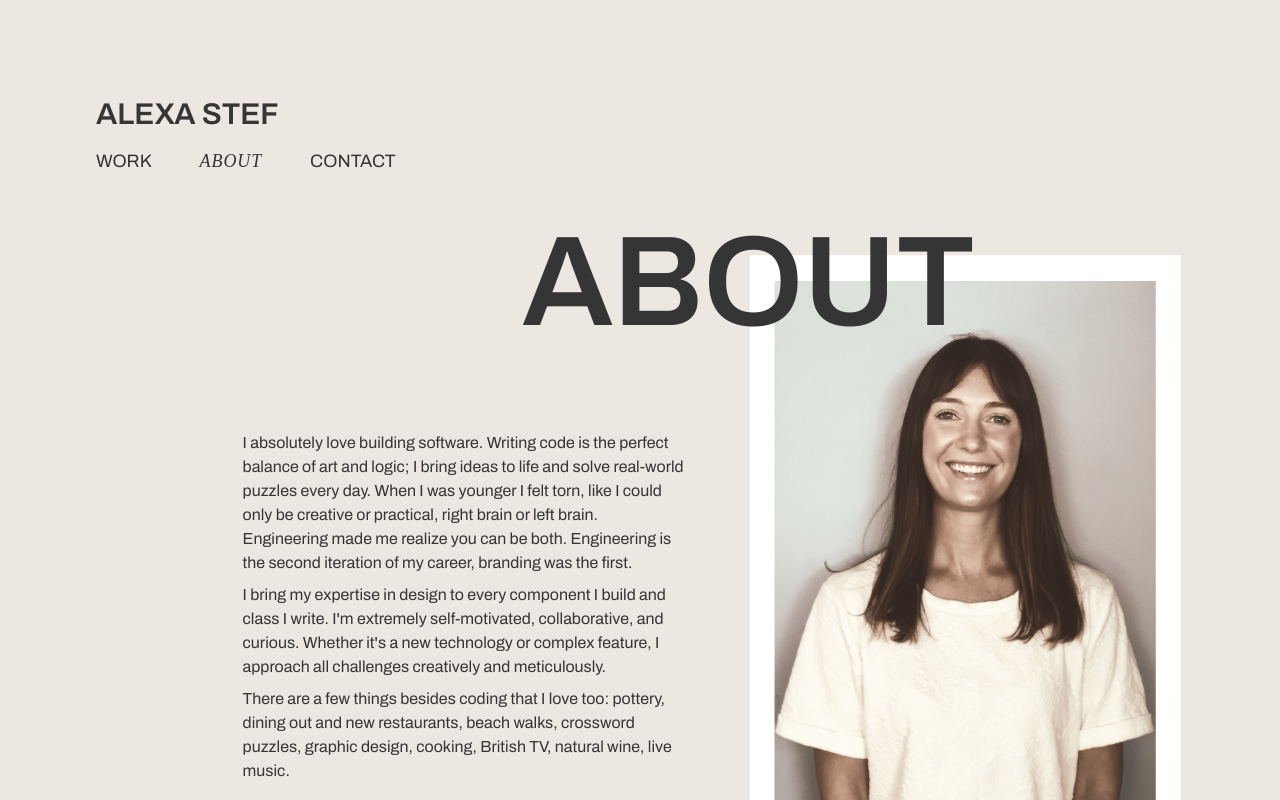
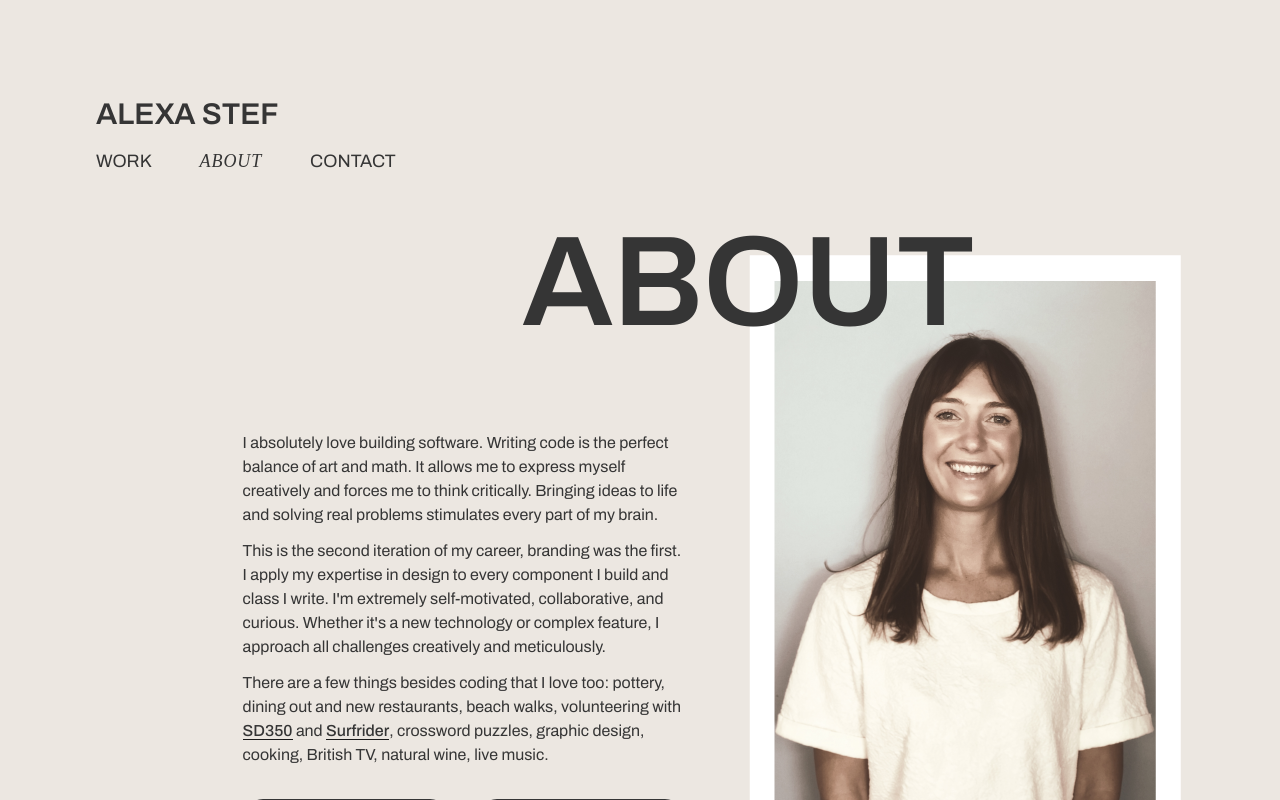
Before and after one commit to alexastef/portfolio, a React (Create React App) app: page /about in a window 1280 px wide. Shown: the top 800 px of the page. Built offline with nearby package versions, Linux system fonts and the light colour scheme; a web font is replaced by a local one.

Commit message:
couple fixes

```diff
--- a/src/pages/About/index.js
+++ b/src/pages/About/index.js
@@ -1,7 +1,7 @@
 import React, { useEffect, useRef, useState } from 'react';
 import { useNavigate } from 'react-router-dom';
 import { Transition } from 'react-transition-group';
-import { Box, Button, Flex, Grid, GridItem, Heading, Image, Text, VStack } from '@chakra-ui/react';
+import { Box, Button, Flex, Grid, GridItem, Heading, Image, Link, Text, VStack } from '@chakra-ui/react';
 
 import Resume from '../../assets/resume_web.pdf';
 import Page from '../../components/Page';
@@ -63,24 +63,34 @@ const About = () => {
               justifyContent={['normal', 'normal', 'flex-end']}
             >
               <Flex flexDirection="column" p={['1rem']} pr={['', '', '4rem']} width={['100%', '100%', '100%', '80%']}>
-                <VStack spacing={2}>
+                <VStack spacing={3}>
                   <Text>
-                    I absolutely love building software. Writing code is the perfect balance of art and logic; I bring ideas to life and solve real-world puzzles every day.
-                    When I was younger I felt torn, like I could only be creative or practical, right brain or left brain. Engineering
-                    made me realize you can be both. Engineering is the second iteration of my career, branding was the first.
+                    I absolutely love building software. Writing code is the perfect balance of art and math. It allows me to express myself creatively and forces me to think
+                    critically. Bringing ideas to life and solving real problems stimulates every part of my brain.
                   </Text>
 
                   <Text>
-                    I bring my expertise in design to every component I build and class I write. I&apos;m extremely self-motivated, collaborative, and curious.
-                    Whether it&apos;s a new technology or complex feature, I approach all challenges creatively and meticulously.
+                    This is the second iteration of my career, branding was the first. I apply my expertise in design to every component I build and class I write.
+                    I&apos;m extremely self-motivated, collaborative, and curious. Whether it&apos;s a new technology or complex feature,
+                    I approach all challenges creatively and meticulously.
                   </Text>
 
                   <Text>
-                    There are a few things besides coding that I love too: pottery, dining out and new restaurants, beach walks, crossword puzzles,
-                    graphic design, cooking, British TV, natural wine, live music.
+                    There are a few things besides coding that I love too: pottery, dining out and new restaurants, beach walks,
+                    volunteering with
+                    {' '}
+                    <Link _target="blank" className={`inline-link link-md ${showNav ? '' : 'hide'}`} href="https://sandiego350.org/" rel="noopner noreferrer">SD350</Link>
+                    {' '}
+
+                    and
+
+                    {' '}
+                    <Link _target="blank" className={`inline-link link-md ${showNav ? '' : 'hide'}`} href="https://www.surfrider.org//" rel="noopner noreferrer">Surfrider</Link>
+                    ,
+                    crossword puzzles, graphic design, cooking, British TV, natural wine, live music.
                   </Text>
                 </VStack>
-                <Flex display={showNav ? 'flex' : 'none'} flexWrap="wrap" justifyContent="space-between" margin="auto" width="100%">
+                <Flex display={showNav ? 'flex' : 'none'} flexWrap="wrap" justifyContent="space-between" margin="auto" mt={4} width="100%">
                   <Button
                     my={4}
                     width={['100%', '100%', '100%', '100%', '47%']}
--- a/src/pages/Contact/index.js
+++ b/src/pages/Contact/index.js
@@ -30,9 +30,9 @@ const Contact = () => {
         >
           <Text>alexa.c.stef@gmail.com</Text>
           <HStack>
-            <Link _target="blank" className="inline-link link-sm" href="https://www.linkedin.com/in/alexastef/" rel="noopner noreferrer">LinkedIn</Link>
+            <Link _target="blank" className={`inline-link link-sm ${showNav ? '' : 'hide'}`} href="https://www.linkedin.com/in/alexastef/" rel="noopner noreferrer">LinkedIn</Link>
             <Text>/</Text>
-            <Link _target="blank" className="inline-link link-sm" href="https://github.com/alexastef" rel="noopner noreferrer">GitHub</Link>
+            <Link _target="blank" className={`inline-link link-sm ${showNav ? '' : 'hide'}`} href="https://github.com/alexastef" rel="noopner noreferrer">GitHub</Link>
           </HStack>
         </Flex>
         <Flex flexBasis="50%" justifyContent={['flex-end', 'flex-end', 'flex-end', '']} overflowY="hidden" textAlign="right">
--- a/src/pages/Work/index.js
+++ b/src/pages/Work/index.js
@@ -44,7 +44,7 @@ const Work = () => {
           <HStack>
             <Heading size="2xl">PINS</Heading>
             <a href="https://www.pinsadvantage.com/" rel="noreferrer" target="_blank">
-              <IconButton aria-label="website" icon={<Icon as={BsGlobe} boxSize={6} />} size="lg" variant="text" />
+              <IconButton aria-label="website" display={showNav ? 'block' : 'none'} icon={<Icon as={BsGlobe} boxSize={6} />} size="lg" variant="text" />
             </a>
           </HStack>
           <Text>
--- a/src/pages/styles.css
+++ b/src/pages/styles.css
@@ -14,3 +14,12 @@
 .link-sm {
     font-size: 0.9em;
 }
+
+.link-md {
+    font-size: 1em;
+    border-bottom: 1px solid #1A1A1A;
+}
+
+.hide {
+    display: none;
+}
```
